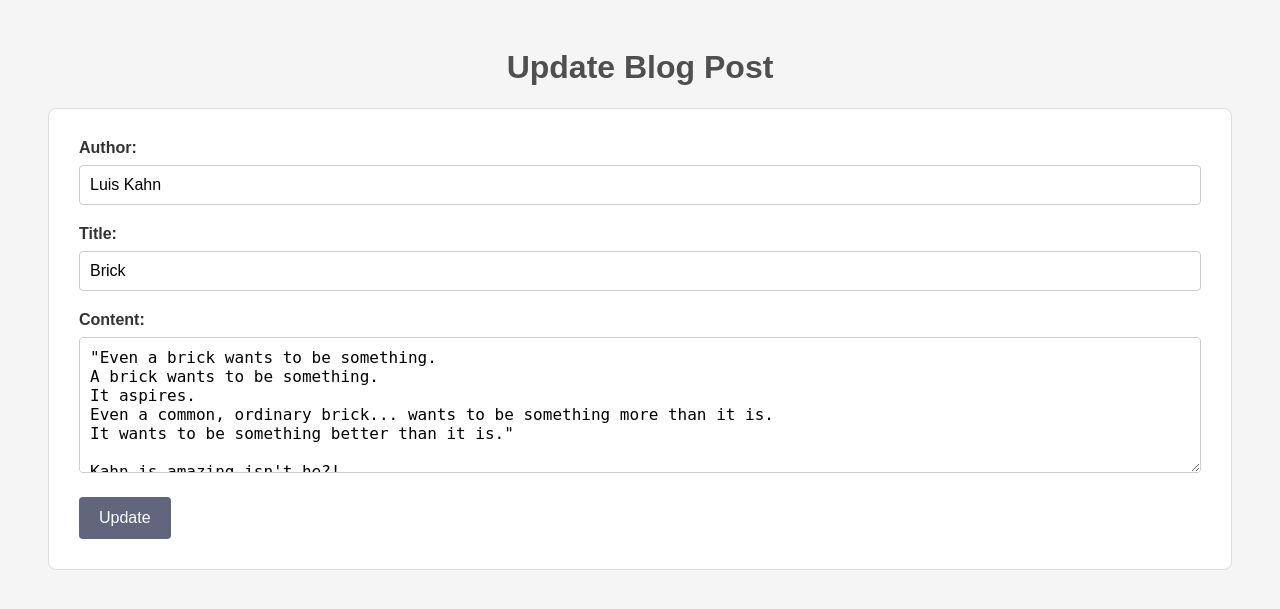
After one commit to x-cean/my_blog_v1, a Flask app: page /update/1 in a window 1280 px wide. The commit adds this page. Shown: the top 609 px of the page. Run offline with Flask 3, Linux system fonts and the light colour scheme.

Commit message:
update function added

```diff
--- a/app.py
+++ b/app.py
@@ -5,6 +5,9 @@ app = Flask(__name__)
 
 
 def get_blog_posts():
+    """
+    get the posts from the JSON file
+    """
     try:
         with open("database/blog_posts.JSON", "r") as f:
             return json.load(f)
@@ -15,32 +18,121 @@ def get_blog_posts():
 
 
 def add_blog_post(author, title, content):
+    """
+    add a new blog to the JSON file
+    """
     blog_posts = get_blog_posts()
+    # if empty, the first post id is 1
     if len(blog_posts) == 0:
         post_id = 1
     else:
+        # get the id of the latest post and increment it by 1
         post_id = max(post["id"] for post in blog_posts) + 1
     blog_posts.append({"id": post_id, "author": author, "title": title, "content": content})
-
+    # write the updated blog posts to the JSON file
     with open("database/blog_posts.JSON", "w") as f:
         json.dump(blog_posts, f)
 
+
+def delete_blog_post(post_id):
+    """
+    delete a blog from the JSON file based on post id
+    return None if successful, else return an error message
+    """
+    blog_posts = get_blog_posts()
+    # check if the post id exists in the blog posts
+    if post_id not in [post["id"] for post in blog_posts]:
+        return "Post not found"
+    else:
+        for post in blog_posts:
+            if post["id"] == post_id:
+                # delete the post from the blog posts
+                blog_posts.remove(post)
+                break
+        with open("database/blog_posts.JSON", "w") as f:
+            json.dump(blog_posts, f)
+        return None
+
+
+def fetch_post_by_id(post_id):
+    """
+    find a post in the JSON file based on post id
+    return the post if found, else return None
+    """
+    blog_posts = get_blog_posts()
+    for post in blog_posts:
+        if post["id"] == post_id:
+            return post
+    return None
+
 @app.route('/')
 def index():
+    """
+    go to home page, display all blog posts
+    """
     blog_posts = get_blog_posts()
     return render_template("index.html", posts=blog_posts)
 
 
 @app.route('/add', methods=['GET', 'POST'])
 def add():
+    """
+    add a new blog post to JSON and display the home page
+    """
+    # get info from the form via request.form if it's a POST request
     if request.method == 'POST':
         post_author = request.form['author']
         post_title = request.form['title']
         post_content = request.form['content']
         add_blog_post(post_author, post_title, post_content)
         return redirect(url_for('index'))
+    # if it's a GET request, display the add.html page
+    return render_template('add.html')
 
-    return render_template('add.html')
+@app.route('/delete/<int:post_id>')
+def delete(post_id):
+    """
+    delete a blog post from JSON and display the home page
+    """
+    # Delete the post from the JSON file if post id exists
+    delete_post = delete_blog_post(post_id)
+    if delete_post is not None:
+        return delete_post, 404
+    else:
+        return redirect(url_for('index'))
+
+
+@app.route('/update/<int:post_id>', methods=['GET', 'POST'])
+def update(post_id):
+    """
+    update a blog post in JSON and display the home page
+    """
+    # Fetch the blog posts from the JSON file
+    post = fetch_post_by_id(post_id)
+    # Get all post from the JSON file
+    posts = get_blog_posts()
+
+    # Post not found
+    if post is None:
+        return "Post not found", 404
+
+    # POST request
+    if request.method == 'POST':
+        # Update the post in the JSON file
+        posts.remove(post)
+        post_author = request.form['author']
+        post_title = request.form['title']
+        post_content = request.form['content']
+        updated_post = {"id": post["id"], "author": post_author, "title": post_title, "content": post_content}
+        posts.append(updated_post)
+        with open("database/blog_posts.JSON", "w") as f:
+            json.dump(posts, f)
+        # Redirect back to index
+        return redirect(url_for('index'))
+
+    # Else, it's a GET request
+    # So display the update.html page
+    return render_template('update.html', post=post)
 
 
 if __name__ == "__main__":
--- a/database/blog_posts.JSON
+++ b/database/blog_posts.JSON
@@ -1 +1 @@
-[{"id": 1, "author": "Luis Kahn", "title": "Brick", "content": "Even a brick wants to be something.\nA brick wants to be something.\nIt aspires.\nEven a common, ordinary brick... wants to be something more than it is.\nIt wants to be something better than it is."}, {"id": 2, "author": "John Hejduk", "title": "The spirit of architecture", "content": "When I say spirit, I mean aura, that when you come to a piece of architecture from the external, or go into it internally, in a way which has been lost in a strange way. Architecture also has to do with sound. But not sound in the pragmatic way but an unearthly sound. When you're in it, you are given off the wave lengths of it's sound. That's hard to do, that's not easy to capture. I mean the finest of all architecture, of all times, have been able to capture that."}, {"id": 3, "author": "aaa", "title": "aa", "content": "aaaa"}, {"id": 4, "author": "aaa", "title": "aa", "content": "aaaa"}, {"id": 5, "author": "Mies van der Rohe", "title": "L.I.M.", "content": "Less is more."}, {"id": 6, "author": "Peter Zumthor", "title": "Past Life", "content": "Architecture is exposed to life. If its body is sensitive enough, it can assume a quality that bears witness to past life."}]
+[{"id": 2, "author": "John Hejduk", "title": "The spirit of architecture", "content": "When I say spirit, I mean aura, that when you come to a piece of architecture from the external, or go into it internally, in a way which has been lost in a strange way. Architecture also has to do with sound. But not sound in the pragmatic way but an unearthly sound. When you're in it, you are given off the wave lengths of it's sound. That's hard to do, that's not easy to capture. I mean the finest of all architecture, of all times, have been able to capture that."}, {"id": 6, "author": "Peter Zumthor", "title": "Past Life", "content": "Architecture is exposed to life. If its body is sensitive enough, it can assume a quality that bears witness to past life."}, {"id": 7, "author": "Mies van der Rohe", "title": "L.I.M.", "content": "Less is more."}, {"id": 1, "author": "Luis Kahn", "title": "Brick", "content": "\"Even a brick wants to be something.\r\nA brick wants to be something.\r\nIt aspires.\r\nEven a common, ordinary brick... wants to be something more than it is.\r\nIt wants to be something better than it is.\"\r\n\r\nKahn is amazing isn't he?!"}]
--- a/templates/index.html
+++ b/templates/index.html
@@ -10,7 +10,6 @@
     <div class="navbar">
         <a href="/">Home</a>
         <a href="/add">Add</a>
-        <a href="/delete">Delete</a>
     </div>
     <h1>Welcome to My Flask Blog!</h1>
     {% for post in posts %}
@@ -18,7 +17,7 @@
         <h2>{{ post["title"] }}</h2>
         <p><em>Written by {{ post["author"] }}</em></p>
         <p>{{ post["content"] }}</p>
-        <a href="/edit/{{ post['id'] }}"><button><em>Edit</em></button></a>
+        <a href="/update/{{ post['id'] }}"><button><em>Update</em></button></a>
         <a href="/delete/{{ post['id'] }}"><button><em>Delete</em></button></a>
     </div>
     {% endfor %}
--- /dev/null
+++ b/templates/update.html
@@ -0,0 +1,22 @@
+<!DOCTYPE html>
+<html lang="en">
+<head>
+    <meta charset="UTF-8">
+    <meta name="viewport" content="width=device-width, initial-scale=1.0">
+    <title>Update Blog Post</title>
+    <link rel="stylesheet" href="{{ url_for('static', filename='style.css') }}">
+</head>
+<body>
+    <h1>Update Blog Post</h1>
+    <form action="/update/{{ post['id'] }}" method="POST">
+<!--    <form action="{{ url_for('update', post_id=post['id']) }}" method="POST">    -->
+        <label for="author">Author:</label>
+        <input type="text" id="author" name="author" value="{{ post['author'] }}" required>
+        <label for="title">Title:</label>
+        <input type="text" id="title" name="title" value="{{ post['title'] }}" required>
+        <label for="content">Content:</label>
+        <textarea id="content" name="content" rows="6" required>{{ post['content'] }}</textarea>
+        <input type="submit" value="Update">
+    </form>
+</body>
+</html>
```
